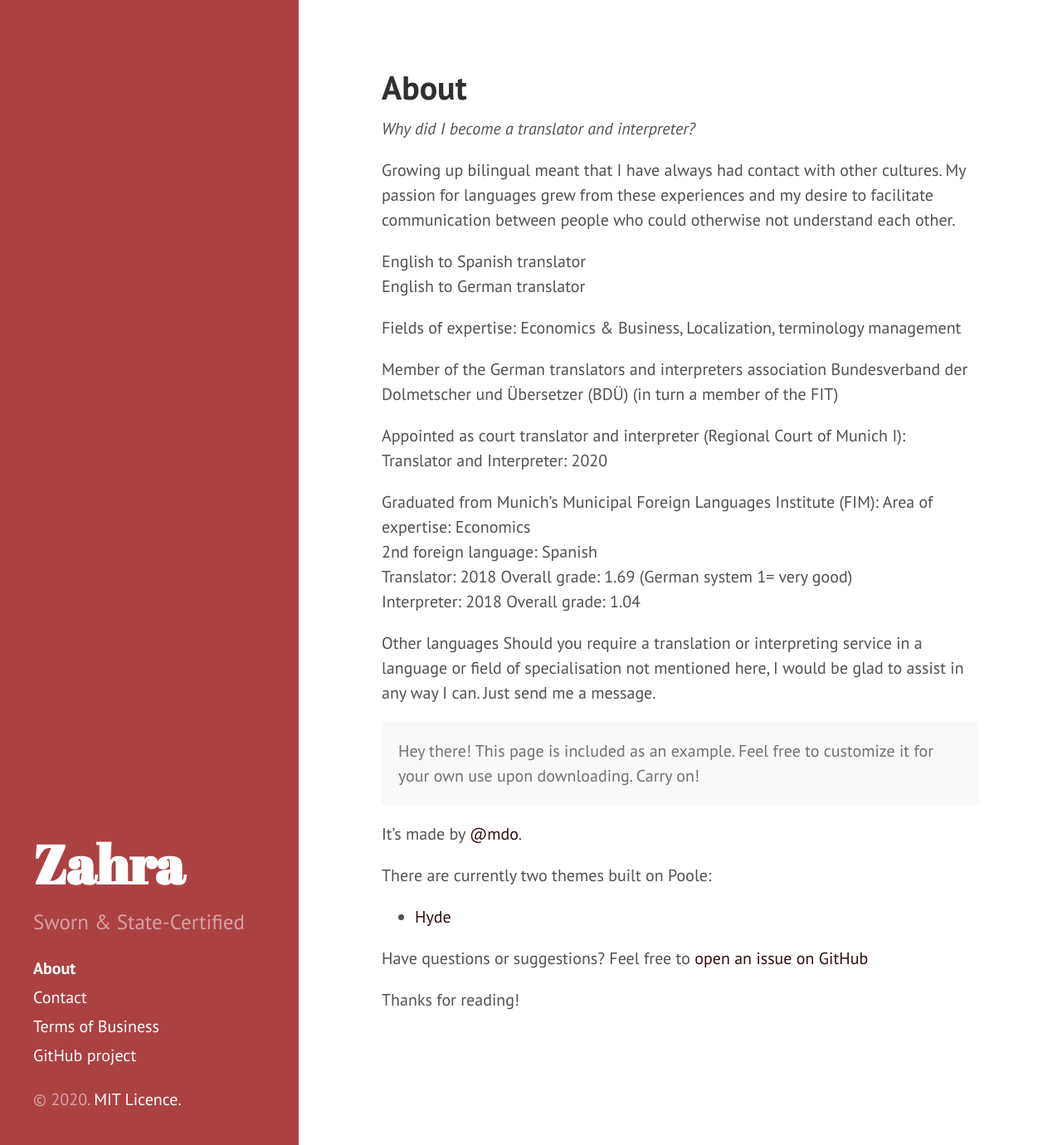
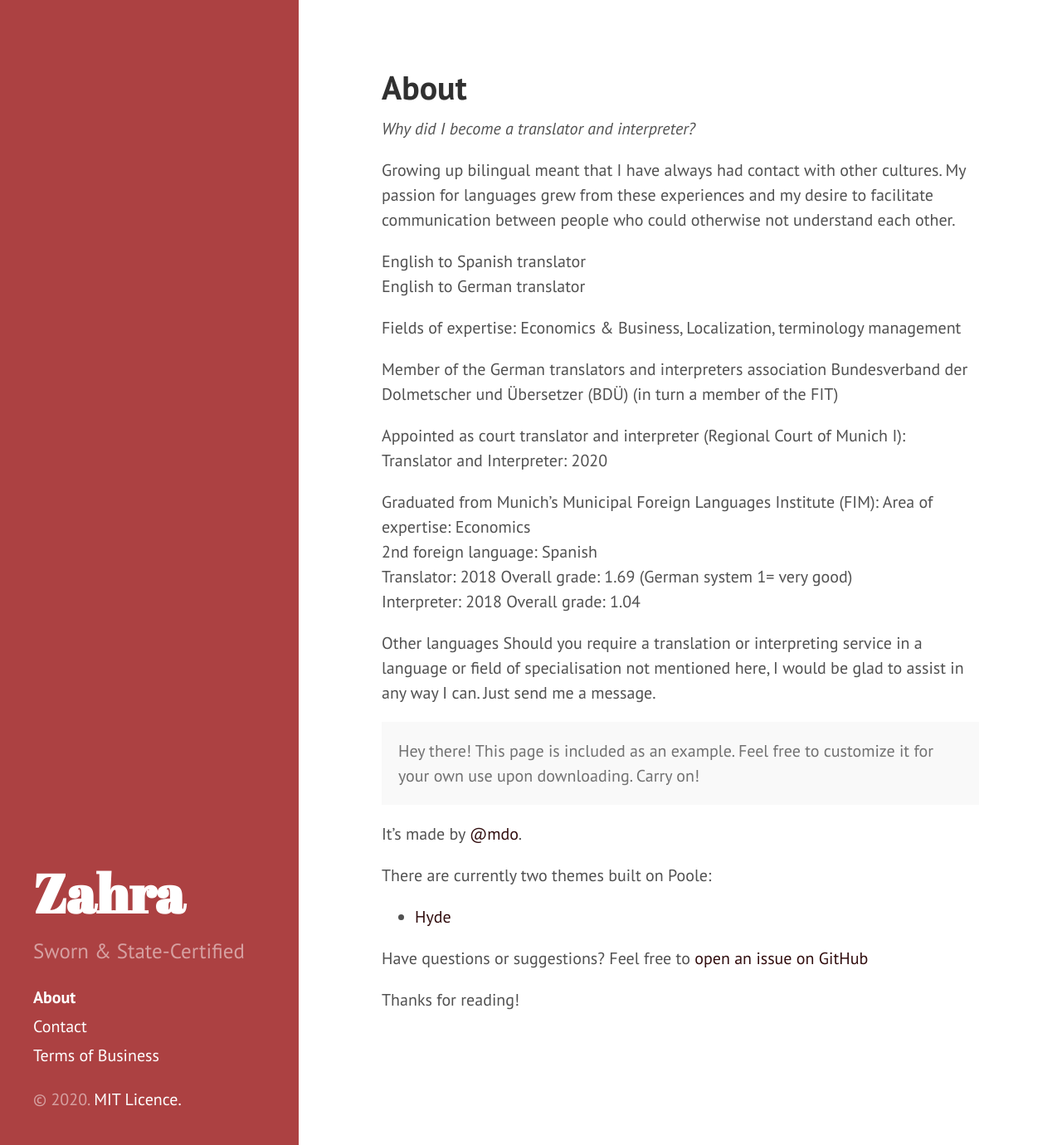
Before and after one commit to Zahra-Claire-Bahrani-Peacock/zahra-claire-bahrani-peacock.github.io, a Jekyll site: the page built from about.md, in a window 1280 px wide and 1380 px high. Shown: the whole window at 83% size. Built offline with Jekyll 4.4.1, drawn with Linux system fonts in a browser that asks for light colours.

Commit message:
Update sidebar.html

```diff
--- a/_includes/sidebar.html
+++ b/_includes/sidebar.html
@@ -25,7 +25,6 @@
         {% endif %}
       {% endfor %}
 
-      <a class="sidebar-nav-item" href="{{ site.github.repo }}">GitHub project</a>
     </nav>
 
     <p>&copy; {{ site.time | date: '%Y' }}. <a href="{{ site.baseurl }}/LICENSE.md">MIT Licence.</a></p>
```
